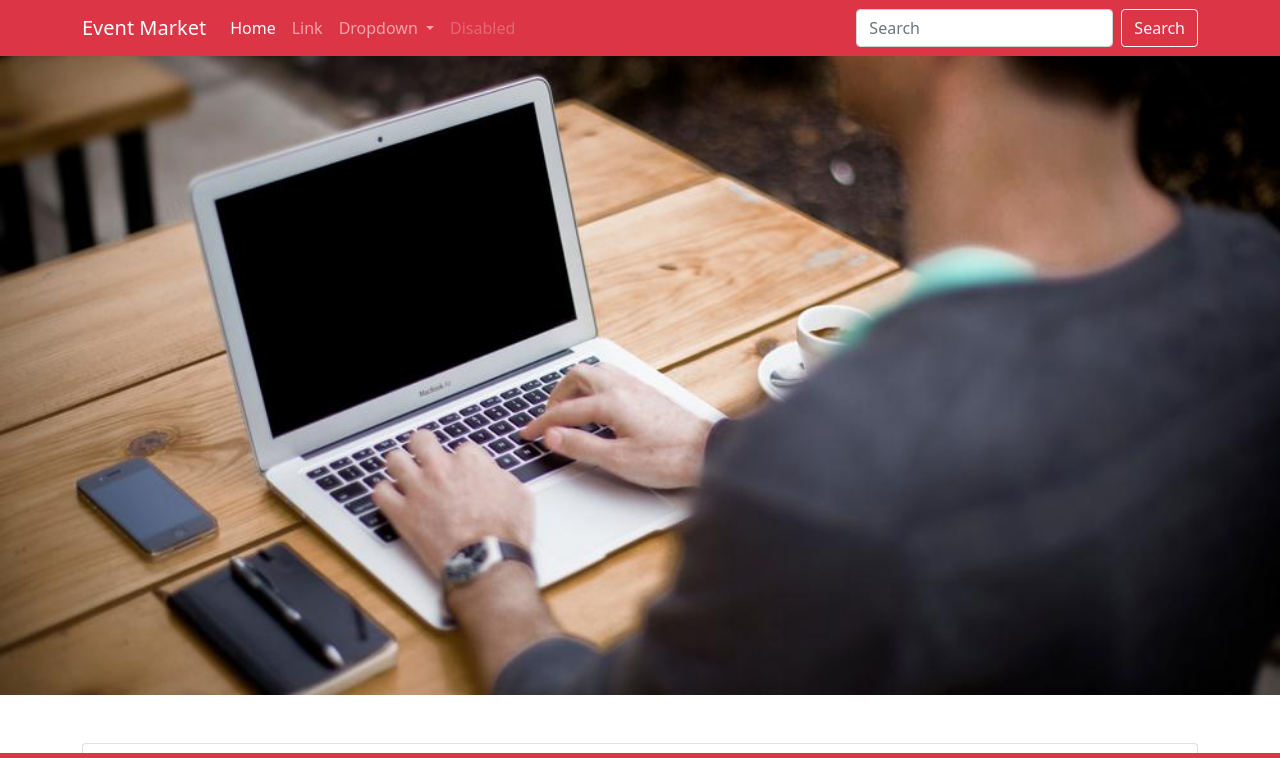
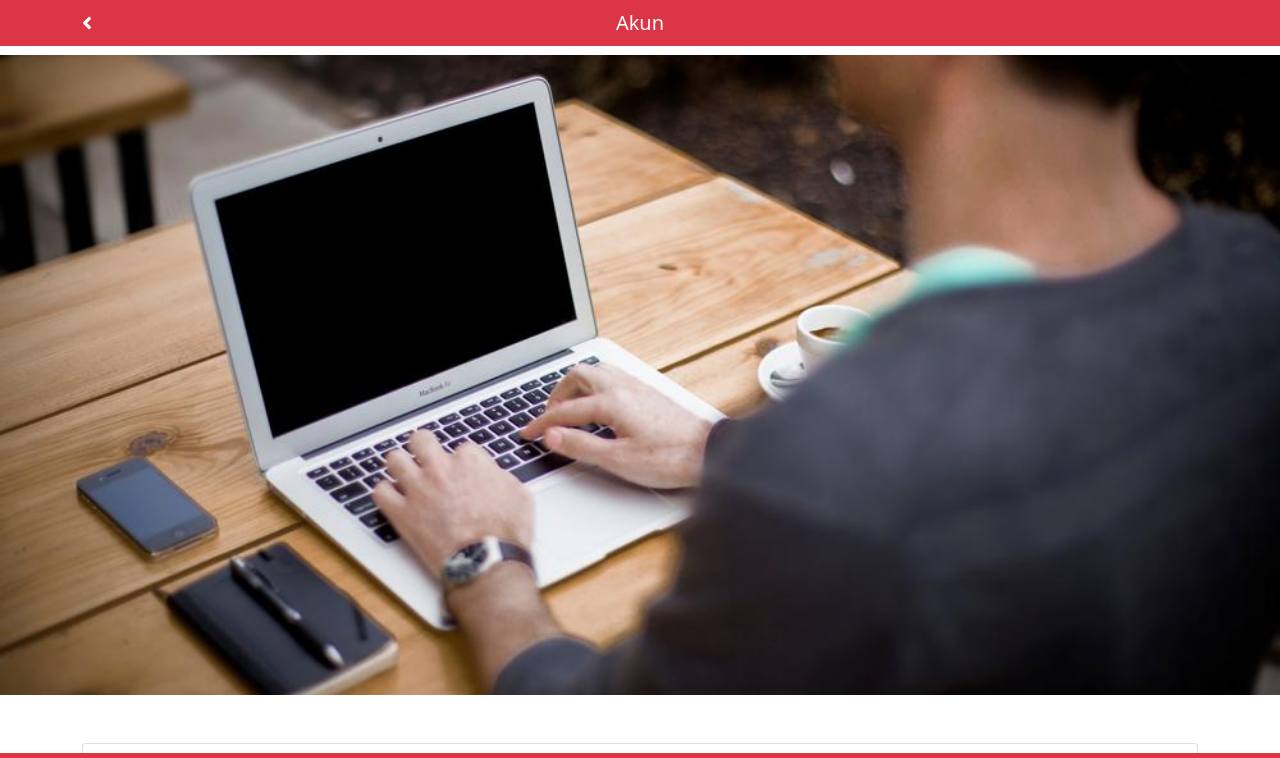
Before and after one commit to yama24/Frontend-Template-for-Event-Market, a plain HTML site: page akun.html in a window 1280 px wide. Shown: the top 758 px of the page. Drawn offline with Linux system fonts and the light colour scheme.

Commit message:
update navbar page lain

```diff
--- a/akun.html
+++ b/akun.html
@@ -17,44 +17,15 @@
 </head>
 
 <body>
-	<nav class="navbar fixed-top navbar-expand-md navbar-dark bg-danger">
+	<nav class="navbar-center fixed-top bg-danger">
 		<div class="container">
-			<a class="navbar-brand" href="#">Event Market</a>
-			<button class="navbar-toggler" type="button" data-bs-toggle="collapse"
-				data-bs-target="#navbarSupportedContent" aria-controls="navbarSupportedContent" aria-expanded="false"
-				aria-label="Toggle navigation">
-				<span class="navbar-toggler-icon"></span>
-			</button>
-			<div class="collapse navbar-collapse" id="navbarSupportedContent">
-				<ul class="navbar-nav me-auto mb-2 mb-md-0">
-					<li class="nav-item">
-						<a class="nav-link active" aria-current="page" href="#">Home</a>
-					</li>
-					<li class="nav-item">
-						<a class="nav-link" href="#">Link</a>
-					</li>
-					<li class="nav-item dropdown">
-						<a class="nav-link dropdown-toggle" href="#" id="navbarDropdown" role="button"
-							data-bs-toggle="dropdown" aria-expanded="false">
-							Dropdown
-						</a>
-						<ul class="dropdown-menu" aria-labelledby="navbarDropdown">
-							<li><a class="dropdown-item" href="#">Action</a></li>
-							<li><a class="dropdown-item" href="#">Another action</a></li>
-							<li>
-								<hr class="dropdown-divider">
-							</li>
-							<li><a class="dropdown-item" href="#">Something else here</a></li>
-						</ul>
-					</li>
-					<li class="nav-item">
-						<a class="nav-link disabled" href="#" tabindex="-1" aria-disabled="true">Disabled</a>
-					</li>
-				</ul>
-				<form class="d-flex">
-					<input class="form-control me-2" type="search" placeholder="Search" aria-label="Search">
-					<button class="btn btn-outline-light" type="submit">Search</button>
-				</form>
+			<div class="row">
+				<div class="col-4">
+					<a class="navbar-brand-center" href="index.html"><i class="fas fa-angle-left"></i></a>
+				</div>
+				<div class="col-4 text-center">
+					<a class="navbar-brand-center" href="#">Akun</a>
+				</div>
 			</div>
 		</div>
 	</nav>
```
Also changed, not shown: booking.html (+8 -37 lines), favorit.html (+8 -37 lines), dist/css/style.css.
